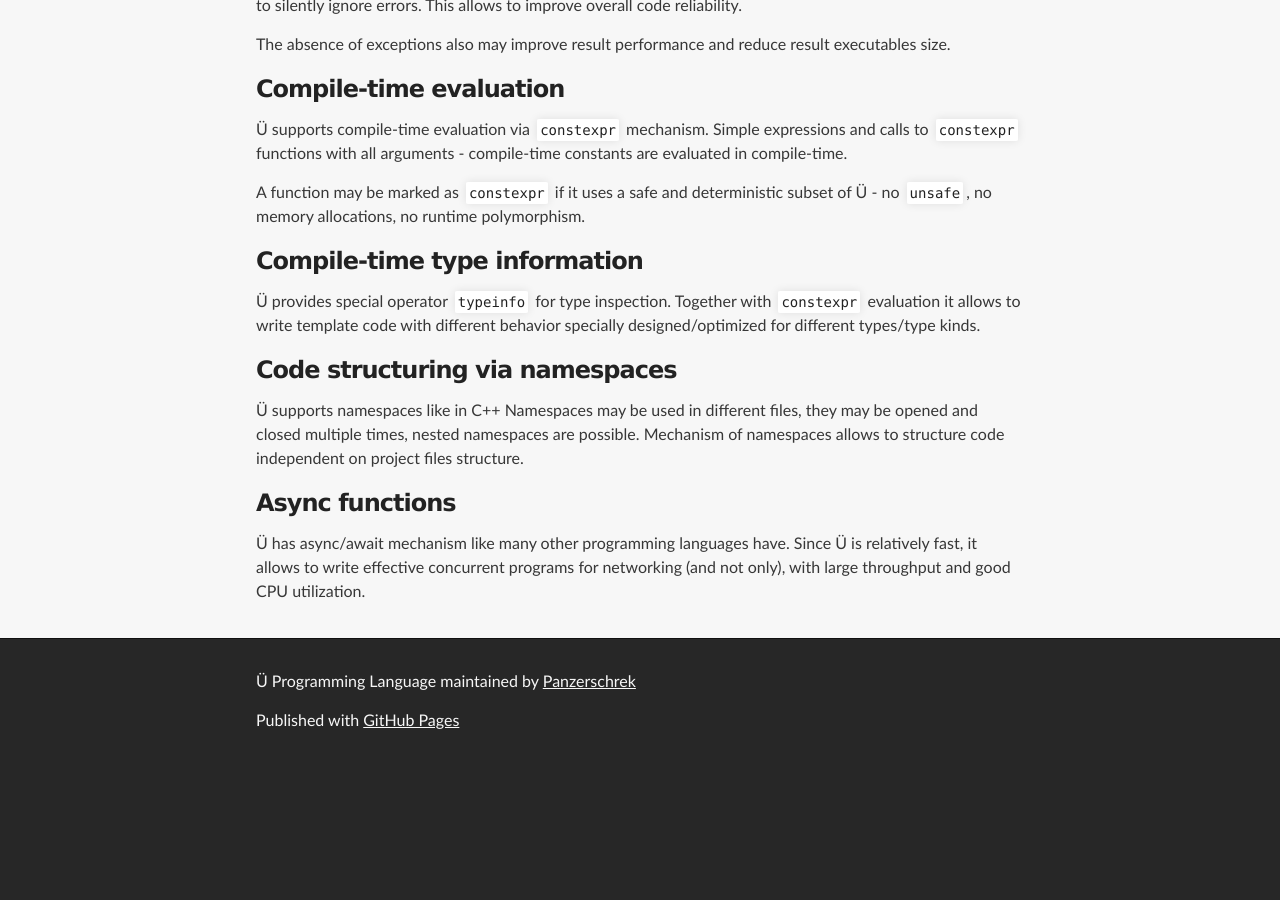
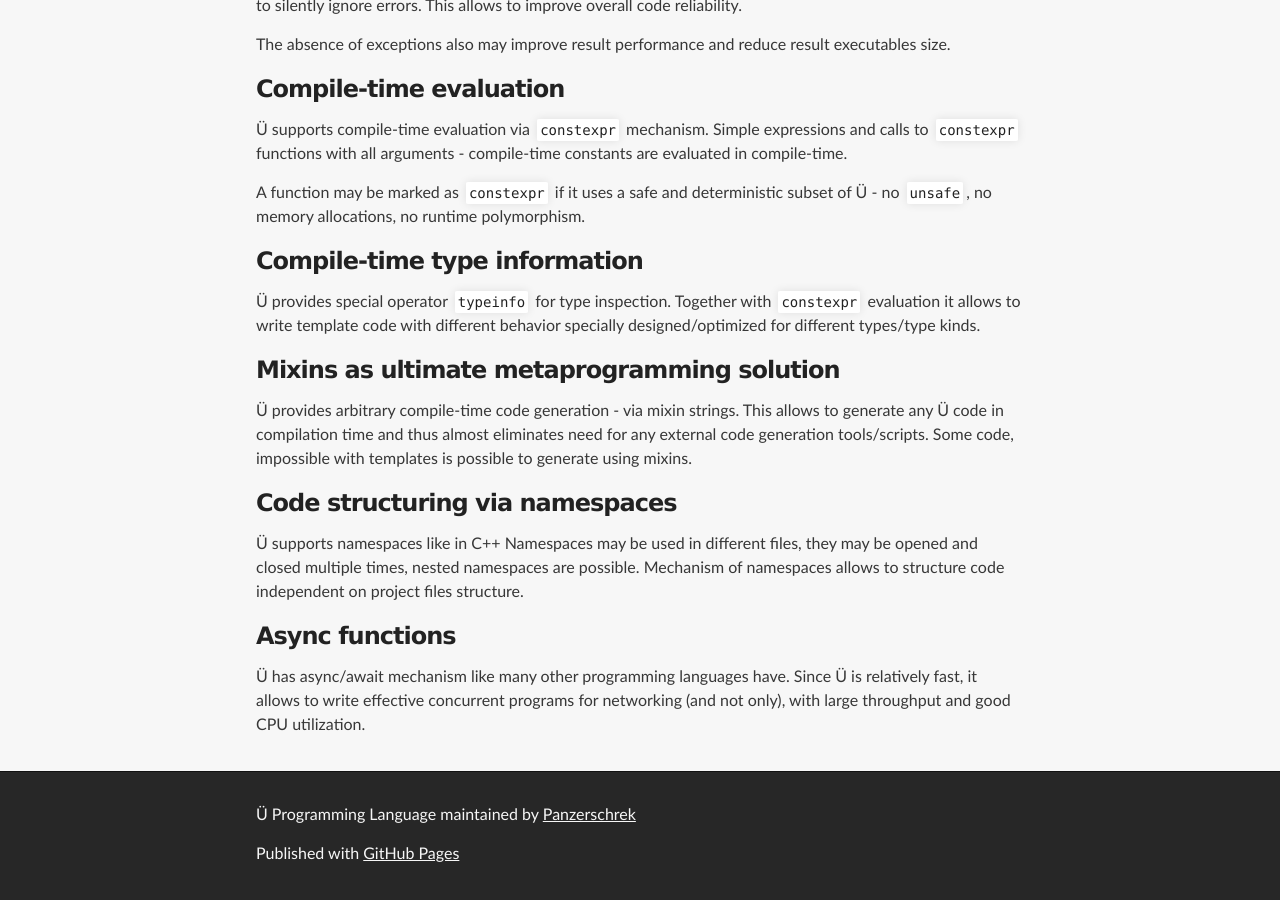
Before and after one commit to Panzerschrek/U-00DC-Sprache-site, a Jekyll site: the page built from overview.md, in a window 1280 px wide and 900 px high, scrolled down 3957 px. Built offline with Jekyll 4.4.1, drawn with Linux system fonts in a browser that asks for light colours; our own code applies the rules of GitHub Pages for plain Markdown files; before the commit the page ends 4724 px from its top, so only the background shows below that.

Commit message:
Dobavleno upominanije "mixin" v obzornoj statje.

```diff
--- a/overview.md
+++ b/overview.md
@@ -209,6 +209,13 @@ A function may be marked as `constexpr` if it uses a safe and deterministic subs
 Together with `constexpr` evaluation it allows to write template code with different behavior specially designed/optimized for different types/type kinds.
 
 
+### Mixins as ultimate metaprogramming solution
+
+Ü provides arbitrary compile-time code generation - via mixin strings.
+This allows to generate any Ü code in compilation time and thus almost eliminates need for any external code generation tools/scripts.
+Some code, impossible with templates is possible to generate using mixins.
+
+
 ### Code structuring via namespaces
 
 Ü supports namespaces like in C++
```
